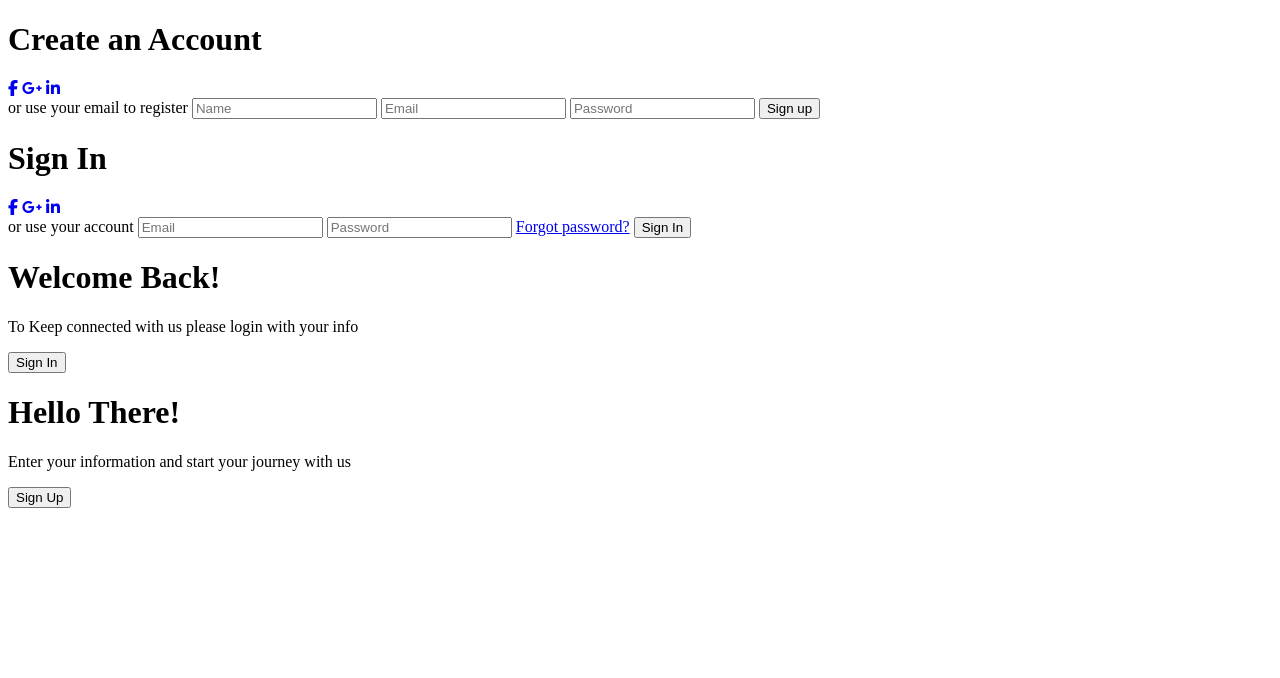
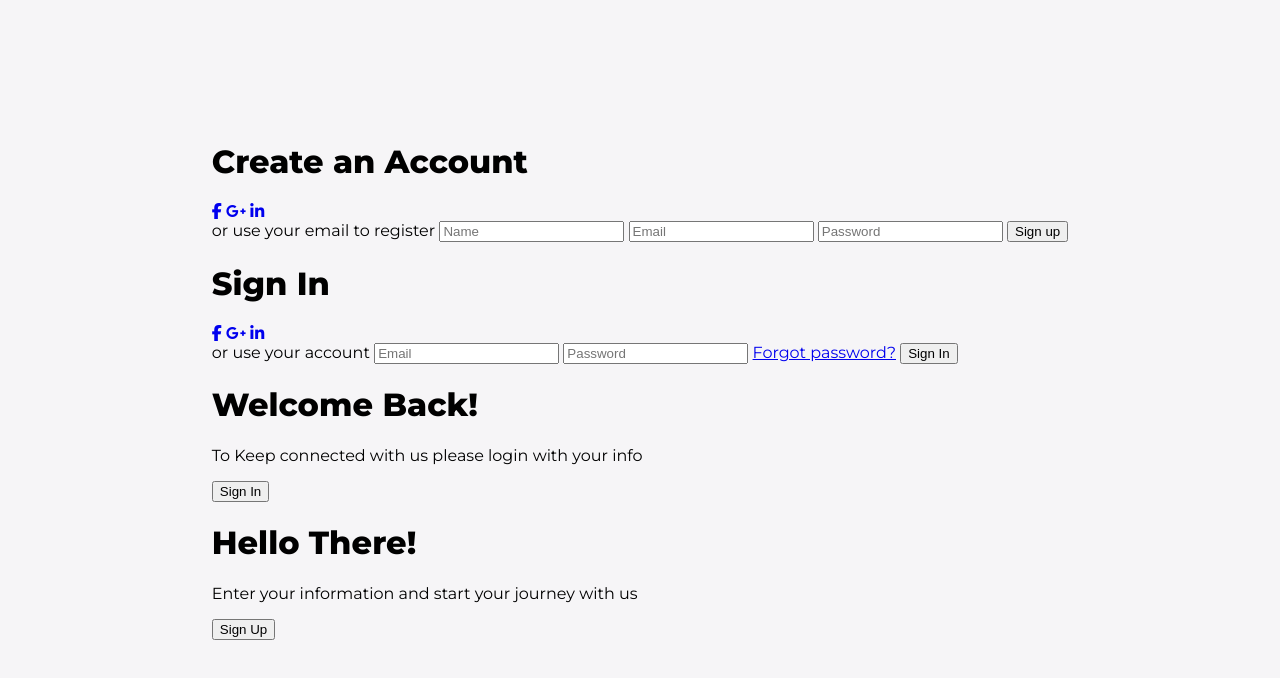
Before and after one commit to Stephmarsjs/signup_sheet, a plain HTML site: page index.html in a window 1280 px wide. Drawn offline with Linux system fonts and the light colour scheme; a script that the page names is missing.

Commit message:
added body styling

```diff
--- a/style.css
+++ b/style.css
@@ -1 +1,12 @@
 @import url('https://fonts.googleapis.com/css?family=Montserrat:400,800');
+
+body {
+    font-family: 'Montserrat', sans-serif;
+    background: #f6f5f7;
+    display: flex;
+    flex-direction: column;
+    justify-content: center;
+    align-items: center;
+    height: 100vh;
+    margin: -20px 0 50px;
+}
```
